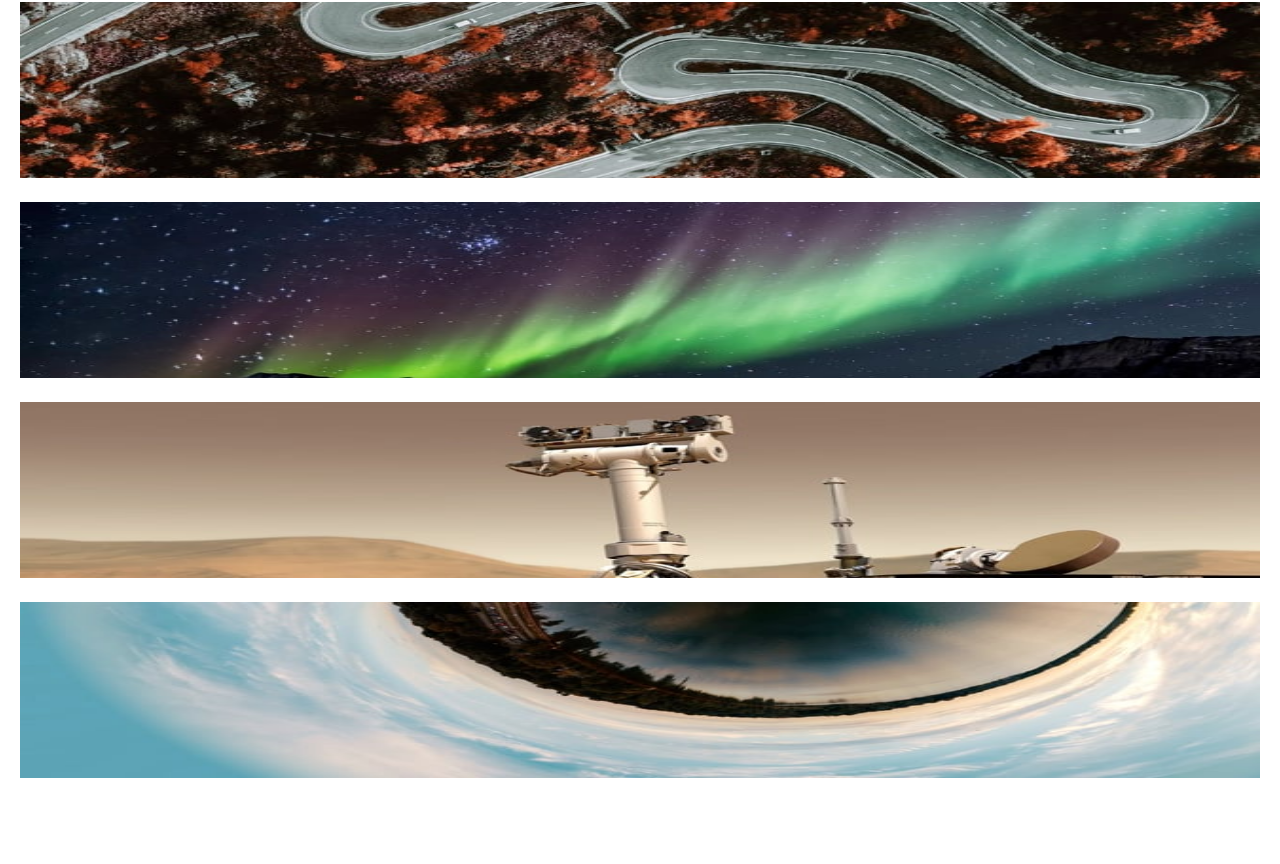
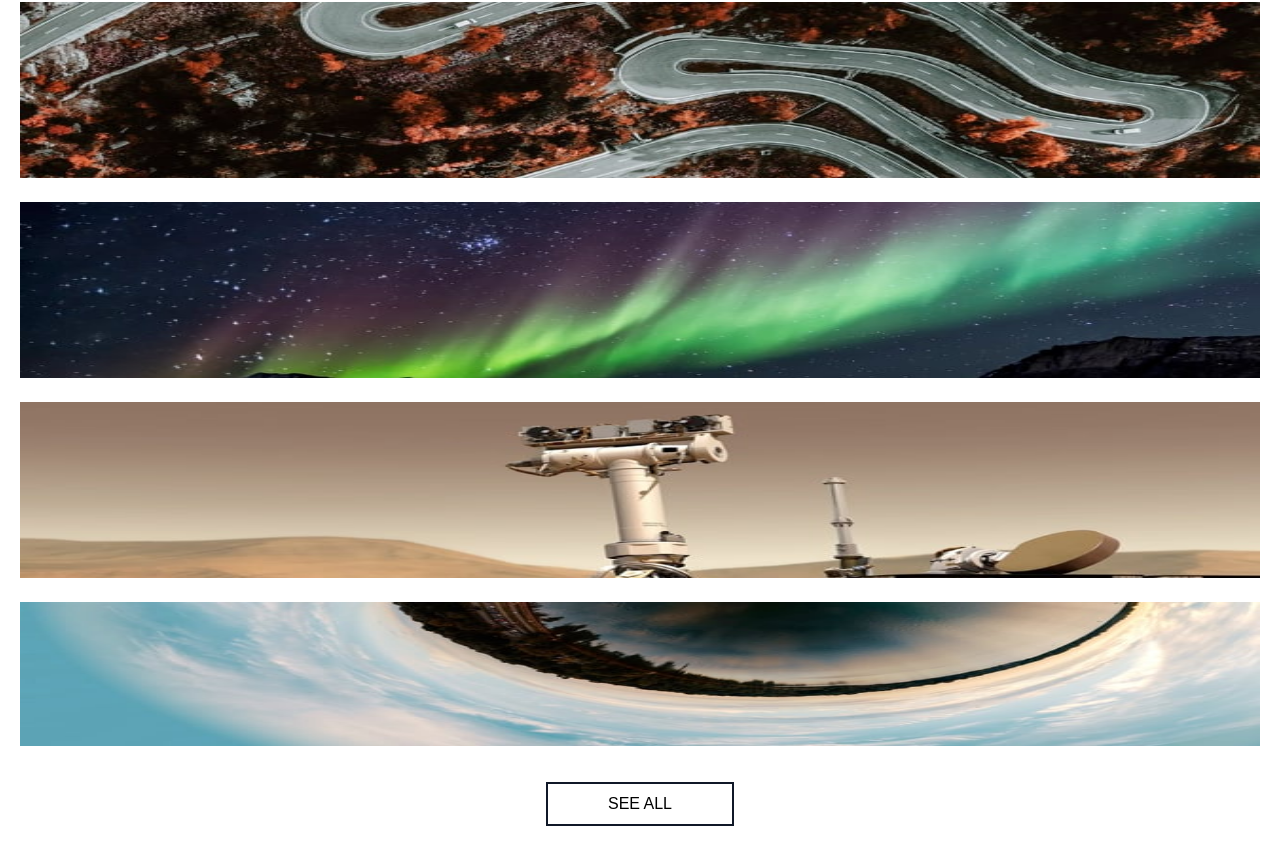
Before and after one commit to Eg51/REACT_LOOPSTUDIOS, a Next.js app: page / in a window 1280 px wide. Shown: the part 4238-5102 px from the top of the page. Built offline with nearby package versions, Linux system fonts and the light colour scheme.

Commit message:
recommiting previous commitment

```diff
--- a/app/page.tsx
+++ b/app/page.tsx
@@ -55,7 +55,18 @@ export default function Home() {
 
         <img src='/images/mobile/image-fisheye.jpg'
           alt='image-fisheye'
-          className='bg-auto pb-1 pl-5 p-5 h-50 w-full'/>
+          className='bg-auto pb-9 pl-5 p-5 h-50 w-full'/>
+
+        <div className="flex items-center justify-center">
+          <button className="flex items-center justify-center
+          bg-white text-center border-2 border-gray-900 p-2 w-47">
+            SEE ALL
+          </button>
+        </div>
+
+        <div className="">
+
+        </div>
       </div>
     </div>
   );
```
